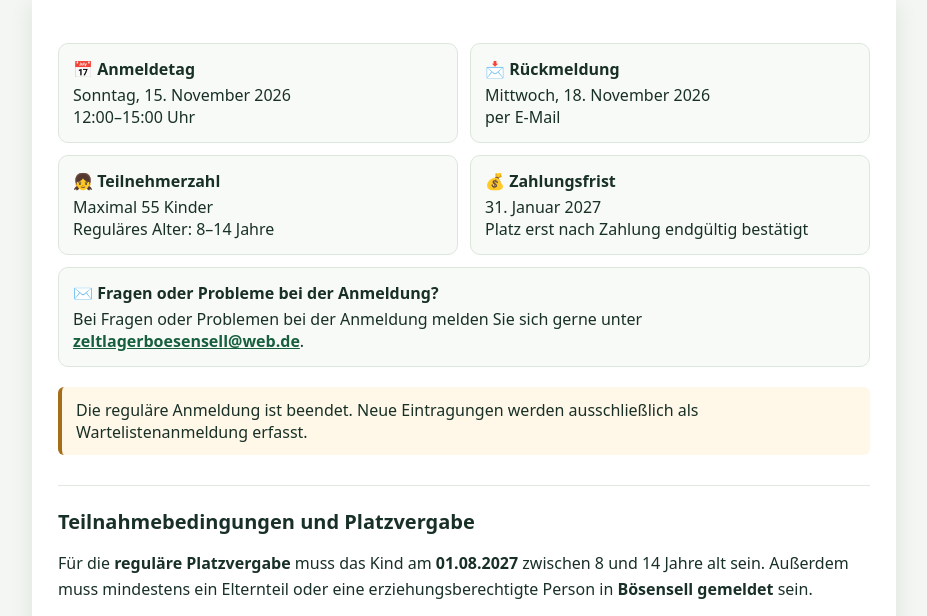
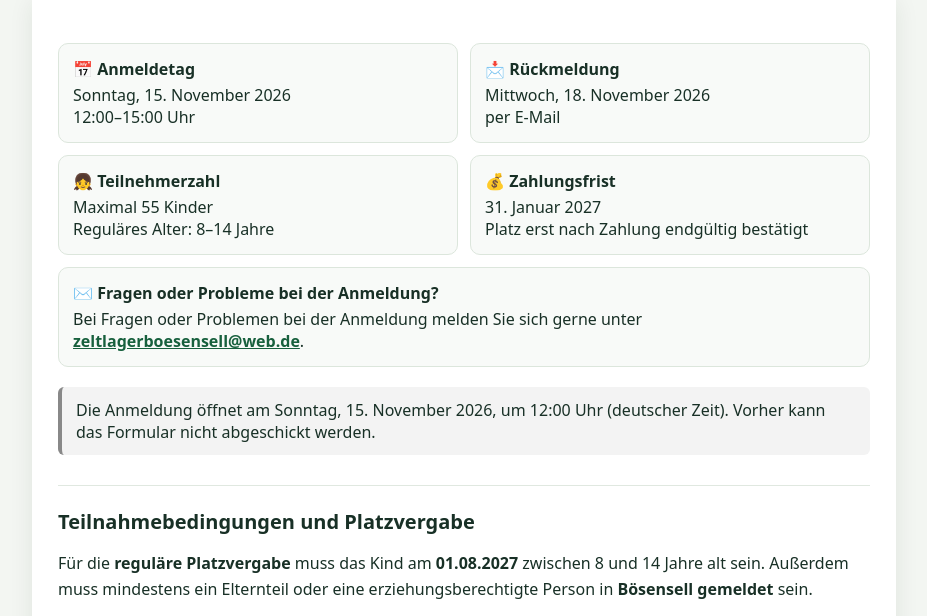
Before and after one commit to zeltlagerboesensell/zeltlager-formular, a plain HTML site: page index.html in a window 1280 px wide. Shown: the part 179-795 px from the top of the page, without its empty margins (176-1103 px from the left). Drawn offline with Linux system fonts and the light colour scheme.

Commit message:
Update index.html

```diff
--- a/index.html
+++ b/index.html
@@ -40,7 +40,7 @@
 (()=>{
  const form=document.getElementById('signupForm'), holder=document.getElementById('children'),tpl=document.getElementById('childTpl');
  const status=document.getElementById('status'),send=document.getElementById('submit'),feedback=document.getElementById('feedback');let index=0;
- const opens=Date.parse('2026-11-12T11:00:00Z'),closes=Date.parse('2026-11-12T14:00:00Z');
+ const opens=Date.parse('2026-11-15T11:00:00Z'),closes=Date.parse('2026-11-15T14:00:00Z');
  const mode=()=>Date.now()<opens?'before':Date.now()<closes?'regular':'waitlist';
  function updateMode(){const m=mode();status.className='status '+(m==='waitlist'?'wait':m==='before'?'closed':'');if(m==='before'){status.textContent='Die Anmeldung öffnet am Sonntag, 15. November 2026, um 12:00 Uhr (deutscher Zeit). Vorher kann das Formular nicht abgeschickt werden.';send.disabled=true;send.textContent='Anmeldung noch nicht geöffnet';}
  else if(m==='regular'){status.textContent='Die reguläre Anmeldung ist geöffnet (15.11.2026, 12:00–15:00 Uhr). Die Anmeldung ist noch keine Platzzusage.';send.disabled=false;send.textContent='Anmeldung absenden';}
```
